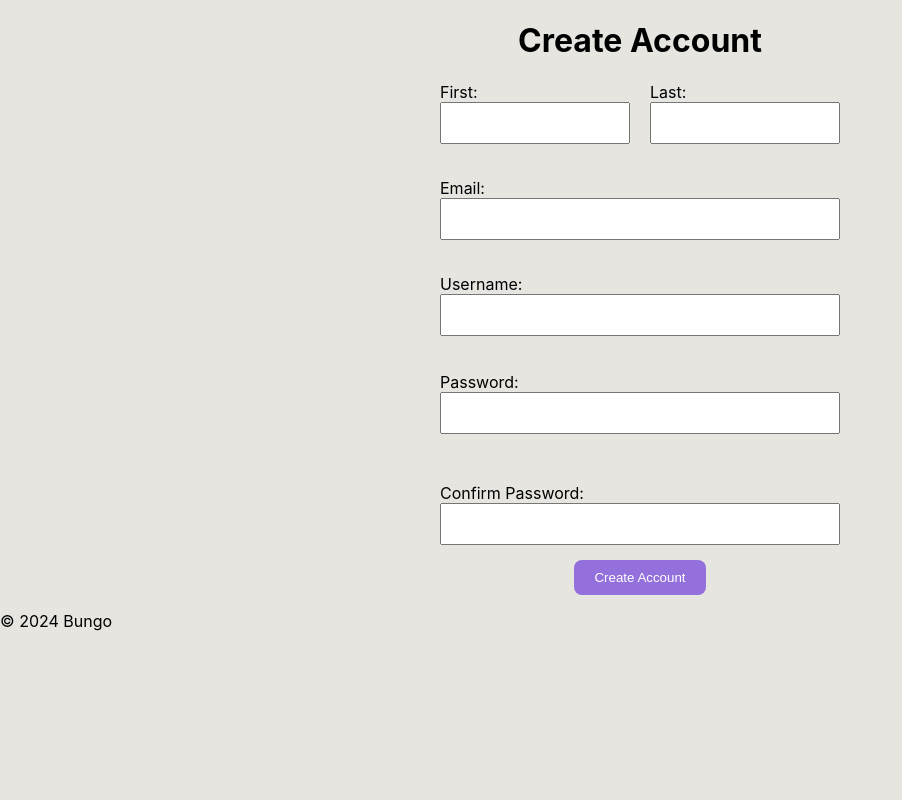
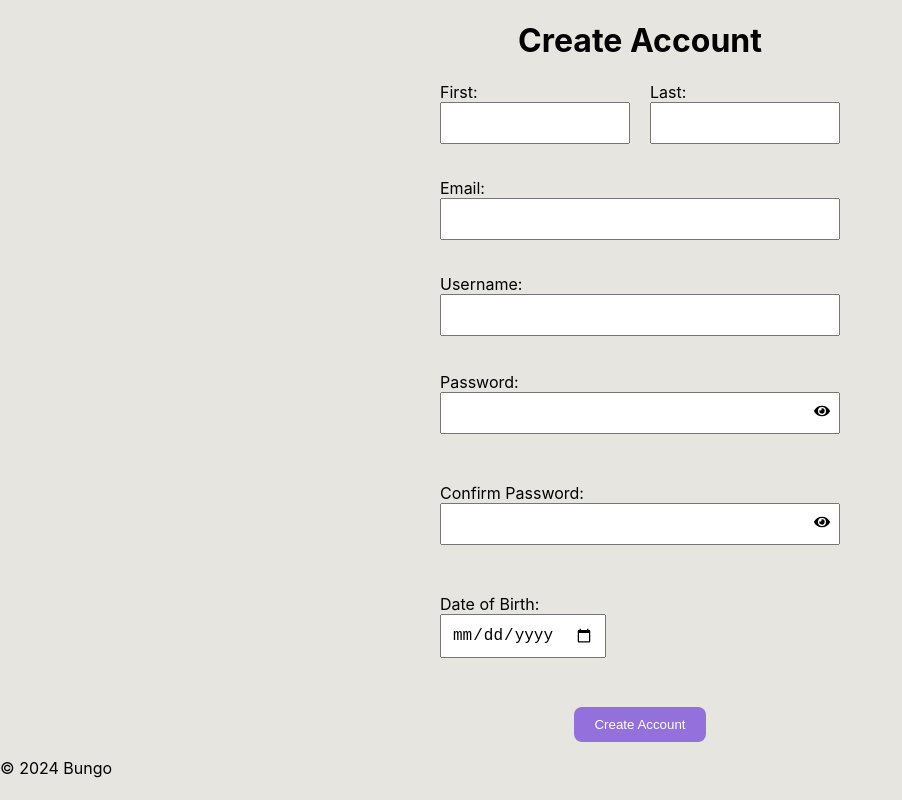
Before and after one commit to Van-Nice/nb, a React (Create React App) app in the folder frontend/nb-front-end/: page /create-account in a window 1280 px wide. Shown: the whole page, without its empty margins (0-902 px from the left). Built offline with nearby package versions, Linux system fonts and the light colour scheme.

Commit message:
Improve error messages for create account input validation

```diff
--- a/frontend/nb-front-end/package.json
+++ b/frontend/nb-front-end/package.json
@@ -8,6 +8,7 @@
     "@testing-library/user-event": "^13.5.0",
     "react": "^18.3.1",
     "react-dom": "^18.3.1",
+    "react-icons": "^5.3.0",
     "react-quill": "^2.0.0",
     "react-scripts": "5.0.1",
     "web-vitals": "^2.1.4"
--- a/frontend/nb-front-end/src/components/CreateAccount.js
+++ b/frontend/nb-front-end/src/components/CreateAccount.js
@@ -1,10 +1,13 @@
 import React, { useState } from "react";
 import { Link, useNavigate } from "react-router-dom";
+import { FaEye, FaEyeSlash } from "react-icons/fa";
 import styles from "../styles/CreateAccount.module.css";
 
 // TODO: Validate user input before submitting
 
 export default function CreateAccount() {
+  const navigate = useNavigate();
+
   // Name
   const validateName = (name) => {
     const minLength = name.length > 1;
@@ -58,7 +61,7 @@ export default function CreateAccount() {
   // TODO: Validate by checking with the database to make sure there's no other user with the same name
   const [username, setUserName] = useState("");
   const [usernameValid, setUsernameValid] = useState(false);
-  const [usernameIsTyping, setUsernameIsTypeing] = useState(false);
+  const [usernameIsTyping, setUsernameIsTyping] = useState(false);
 
   // Password
   const validatePassword = (password) => {
@@ -88,25 +91,84 @@ export default function CreateAccount() {
     hasSpecialChar: false,
     noSpaces: true,
   });
+  const [showPassword, setShowPassword] = useState(false);
   const handlePassword = (e) => {
     setPasswordIsTyping(true);
     const value = e.target.value;
     setPassword(value);
     setPasswordValid(validatePassword(value));
   };
+  const toggleShowPassword = () => {
+    setShowPassword(!showPassword);
+  };
 
   // Confirm password
+  const validateConfirmPassword = (confirmPassword, password) => {
+    return confirmPassword === password;
+  };
   const [confirmPassword, setConfirmPassword] = useState("");
+  const [confirmPasswordIsTyping, setConfirmPasswordIsTyping] = useState(false);
+  const [confirmPasswordValid, setConfirmPasswordValid] = useState(false);
+  const handleConfirmPassword = (e) => {
+    setConfirmPasswordIsTyping(true);
+    const value = e.target.value;
+    setConfirmPassword(value);
+    setConfirmPasswordValid(validateConfirmPassword(value, password));
+  };
+
   // Birth date
+  const validateDate = (date) => {
+    // Regular expression to check if the date is in MM/DD/YYYY format
+    const regex = /^\d{4}-(0[1-9]|1[0-2])-(0[1-9]|[12][0-9]|3[01])$/;
+    const format = regex.test(date);
+    const formatValid = regex.test(date);
+    // Check if above 13 and below 115
+    const [year, month, day] = date.split("-");
+    const birthDate = new Date(year, month - 1, day);
+    const today = new Date();
+    let age = today.getFullYear() - birthDate.getFullYear();
+    const monthDifference = today.getMonth() - birthDate.getMonth();
+    // Adjust age if the current date is before the
+    if (
+      monthDifference < 0 ||
+      (monthDifference === 0 && today.getDate() < birthDate.getDate())
+    ) {
+      age--;
+    }
+    console.log(age);
+    const tooYoung = age < 13;
+    const tooOld = age > 120;
+
+    return {
+      formatValid,
+      tooYoung,
+      tooOld,
+    };
+  };
   const [birthDate, setBirthDate] = useState("");
-  // Input validation
-
-  const [confirmPasswordValid, setConfirmPasswordValid] = useState(false);
-  const [birthDateError, setBirthDateError] = useState(false);
-  const navigate = useNavigate();
+  const [birthDateIsTyping, setBirthDateIsTyping] = useState(false);
+  const [birthDateValid, setBirthDateValid] = useState({
+    formatValid: false,
+    tooYoung: false,
+    tooOld: false,
+  });
+  const handleDate = (e) => {
+    setBirthDateIsTyping(true);
+    const value = e.target.value;
+    console.log(value);
+    setBirthDate(value);
+    setBirthDateValid(validateDate(value));
+  };
 
   const handleSubmit = async (event) => {
     event.preventDefault();
+    // todo: set each input as isTyping to see any potential errors
+    setFirstNameIsTyping(true);
+    setLastNameIsTyping(true);
+    setEmailIsTyping(true);
+    setUsernameIsTyping(true);
+    setPasswordIsTyping(true);
+    setConfirmPasswordIsTyping(true);
   };
 
   return (
@@ -181,7 +243,16 @@ export default function CreateAccount() {
           {/* Password */}
           <label>
             Password:
-            <input type="password" onChange={handlePassword} />
+            <div className={styles.passwordContainer}>
+              <input
+                className={styles.passwordInput}
+                type={showPassword ? "text" : "password"}
+                onChange={handlePassword}
+              />
+              <span className={styles.toggleIcon} onClick={toggleShowPassword}>
+                {showPassword ? <FaEyeSlash /> : <FaEye />}
+              </span>
+            </div>
           </label>
           <div className={styles.errorContainer}>
             {passwordIsTyping && !passwordValid.minLength && (
@@ -214,11 +285,40 @@ export default function CreateAccount() {
           {/* Confirm Password */}
           <label>
             Confirm Password:
-            <input
-              type="password"
-              // onChange={}
-            />
+            <div className={styles.passwordContainer}>
+              <input
+                className={styles.passwordInput}
+                type={showPassword ? "text" : "password"}
+                onChange={handleConfirmPassword}
+              />
+              <span className={styles.toggleIcon}>
+                {showPassword ? <FaEyeSlash /> : <FaEye />}
+              </span>
+            </div>
           </label>
+          <div className={styles.errorContainer}>
+            {confirmPasswordIsTyping && !confirmPasswordValid && (
+              <div className={styles.error}>Passwords do not match</div>
+            )}
+          </div>
+          {/* Date of birth */}
+          <label htmlFor="">
+            Date of Birth:
+            <input type="date" onChange={handleDate} />
+          </label>
+          <div className={styles.errorContainer}>
+            {birthDateIsTyping && !birthDateValid.formatValid && (
+              <div className={styles.error}>Invalid Date</div>
+            )}
+            {birthDateIsTyping && birthDateValid.tooYoung && (
+              <div className={styles.error}>Must be 13 or older</div>
+            )}
+            {birthDateIsTyping && birthDateValid.tooOld && (
+              <div className={styles.error}>
+                I don't believe your older than 120
+              </div>
+            )}
+          </div>
           {/* Submit Button */}
           <button type="submit" className={styles.createAccountButton}>
             Create Account
--- a/frontend/nb-front-end/src/styles/CreateAccount.module.css
+++ b/frontend/nb-front-end/src/styles/CreateAccount.module.css
@@ -94,3 +94,27 @@ input[type="email"] {
 .errorContainer {
   min-height: 1.2em;
 }
+
+.eyeIcon {
+    cursor: pointer;
+    margin-left: 8px;
+}
+
+.passwordContainer {
+    position: relative;
+    width: 100%;
+  }
+
+.passwordInput {
+    position: relative;
+    width: 100%;
+
+  }
+
+  .toggleIcon {
+    position: absolute;
+    right: 10px;
+    top: 50%;
+    transform: translateY(-50%);
+    cursor: pointer;
+  }
```
Also changed, not shown: 1 other file (tests, documents, lock files or other folders).
